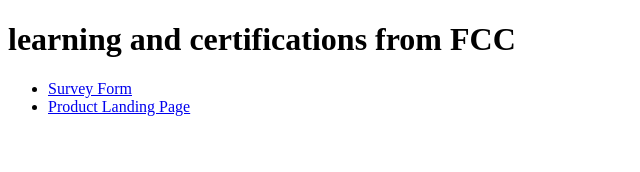
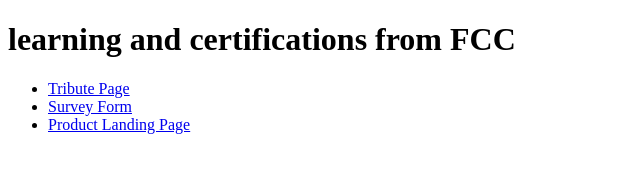
Before and after one commit to NomanGul/freeCodeCamp, a website: page index.html in a window 1280 px wide. Shown: the whole page, without its empty margins (0-640 px from the left). Drawn offline with Linux system fonts and the light colour scheme.

Commit message:
:sparkles: feat: add Tribute page project list item to landing page and remove index.html from end of the hrefs

```diff
--- a/index.html
+++ b/index.html
@@ -8,9 +8,10 @@
   <body>
     <h1>learning and certifications from FCC</h1>
     <ul>
-      <li><a href="./survey-form/index.html">Survey Form</a></li>
+      <li><a href="./tribute-page/">Tribute Page</a></li>
+      <li><a href="./survey-form/">Survey Form</a></li>
       <li>
-        <a href="./product-landing-page/index.html">Product Landing Page</a>
+        <a href="./product-landing-page/">Product Landing Page</a>
       </li>
     </ul>
   </body>
```
